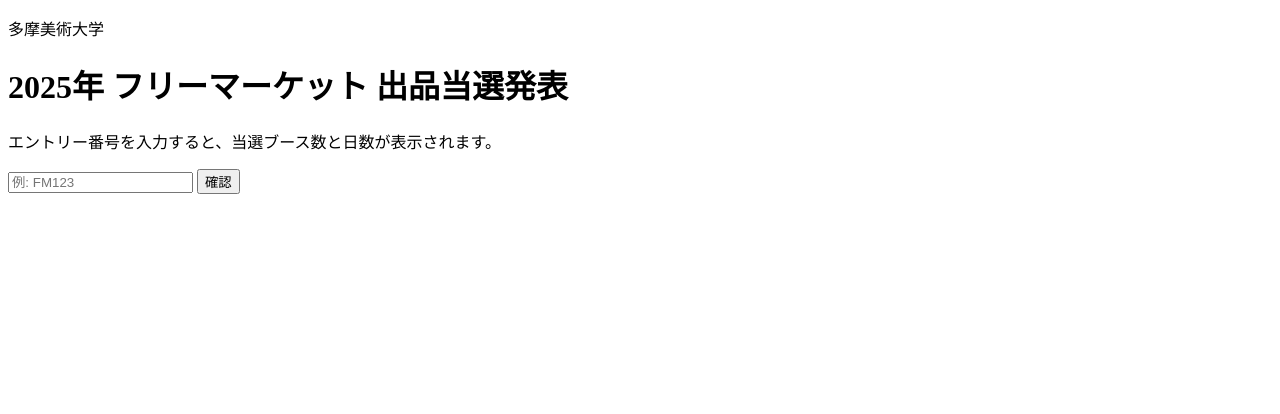
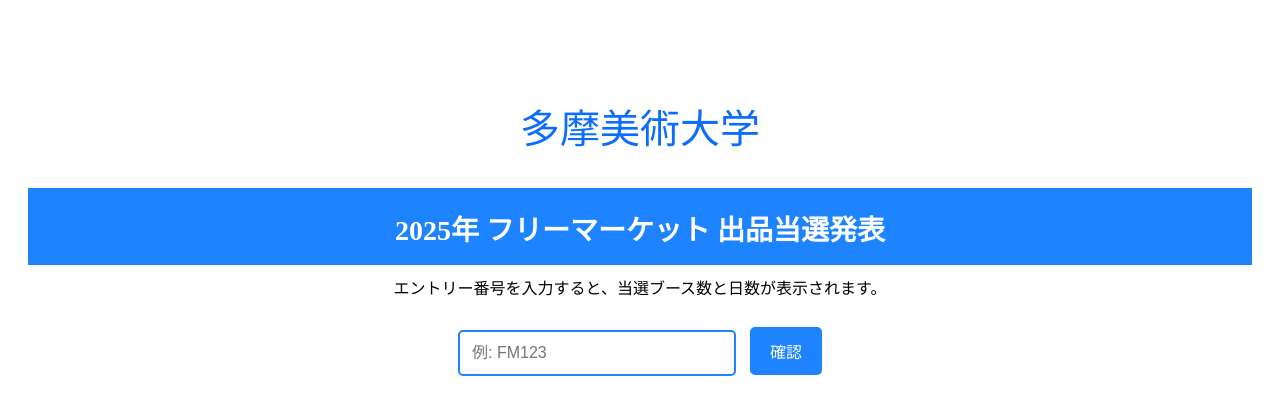
Before and after one commit to sei6622/tamabi_market2025, a plain HTML site: page index.html in a window 1280 px wide. Drawn offline with Linux system fonts and the light colour scheme; files that its build step writes are made by us from their sources; the site is published under a folder, as on GitHub Pages, so addresses that start at the root find nothing.

Commit message:
Update index.html

```diff
--- a/index.html
+++ b/index.html
@@ -4,7 +4,7 @@
 <head>
 
     <meta charset="UTF-8">
-    <link rel="stylesheet" href="/tamabi_market2025/css/style.css">
+    <link rel="stylesheet" href="css/style.css">
     <title>フリーマーケット当選発表</title>
 </head>
 
```
